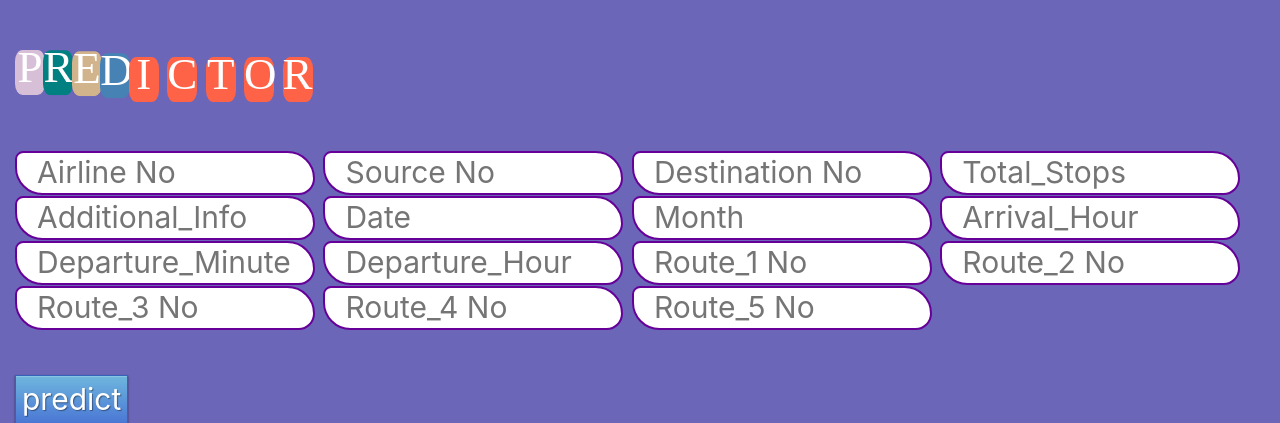
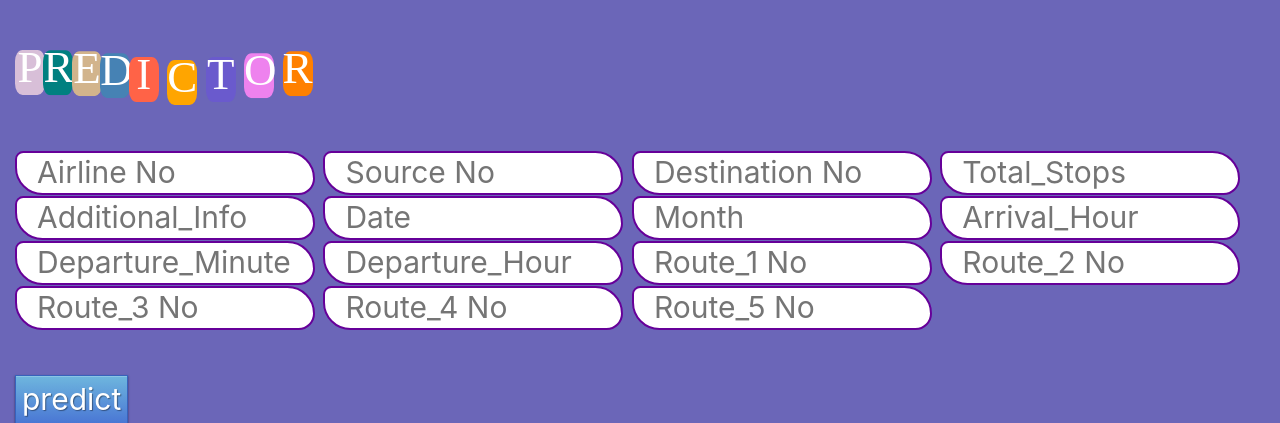
Before and after one commit to DheerajKumar97/Flight-Price-Prediction-Flask-Deployment--Heroku, a Flask app: page / in a window 1280 px wide. Shown: the part 56-479 px from the top of the page. Run offline with Flask 2, Linux system fonts and the light colour scheme; parts of the project's set-up code (start-up, migrations or seed data) failed here and were passed over; some libraries are stand-ins or nearby versions.

Commit message:
Update index.html

```diff
--- a/templates/index.html
+++ b/templates/index.html
@@ -106,24 +106,24 @@
   animation-delay: .5s;
 }
 .circle-container div:nth-child(7) {
-  background: #FF6347;
+  background: Orange;
   margin: 0;
-  animation-delay: .5s;
+  animation-delay: .6s;
 }
 .circle-container div:nth-child(8) {
-  background: #FF6347;
+  background: SlateBlue;
   margin: 0;
-  animation-delay: .5s;
+  animation-delay: .7s;
 }
 .circle-container div:nth-child(9) {
-  background: #FF6347;
+  background: Violet;
   margin: 0;
-  animation-delay: .5s;
+  animation-delay: .8s;
 }
 .circle-container div:nth-child(10) {
-  background: #FF6347;
+  background: #ff8000;
   margin: 0;
-  animation-delay: .5s;
+  animation-delay: .9s;
 }
 @keyframes bubbling {
   50% {
```
